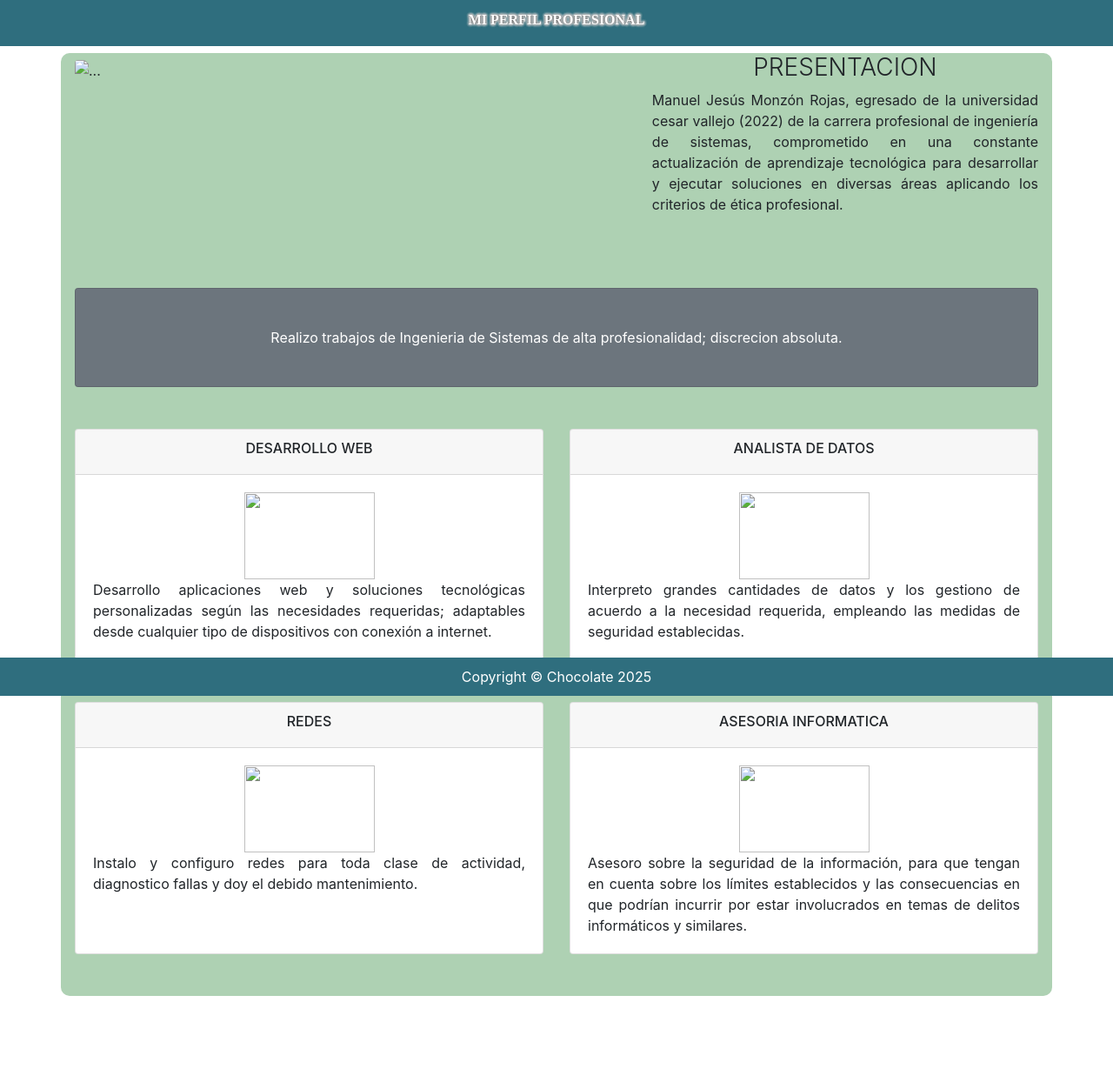
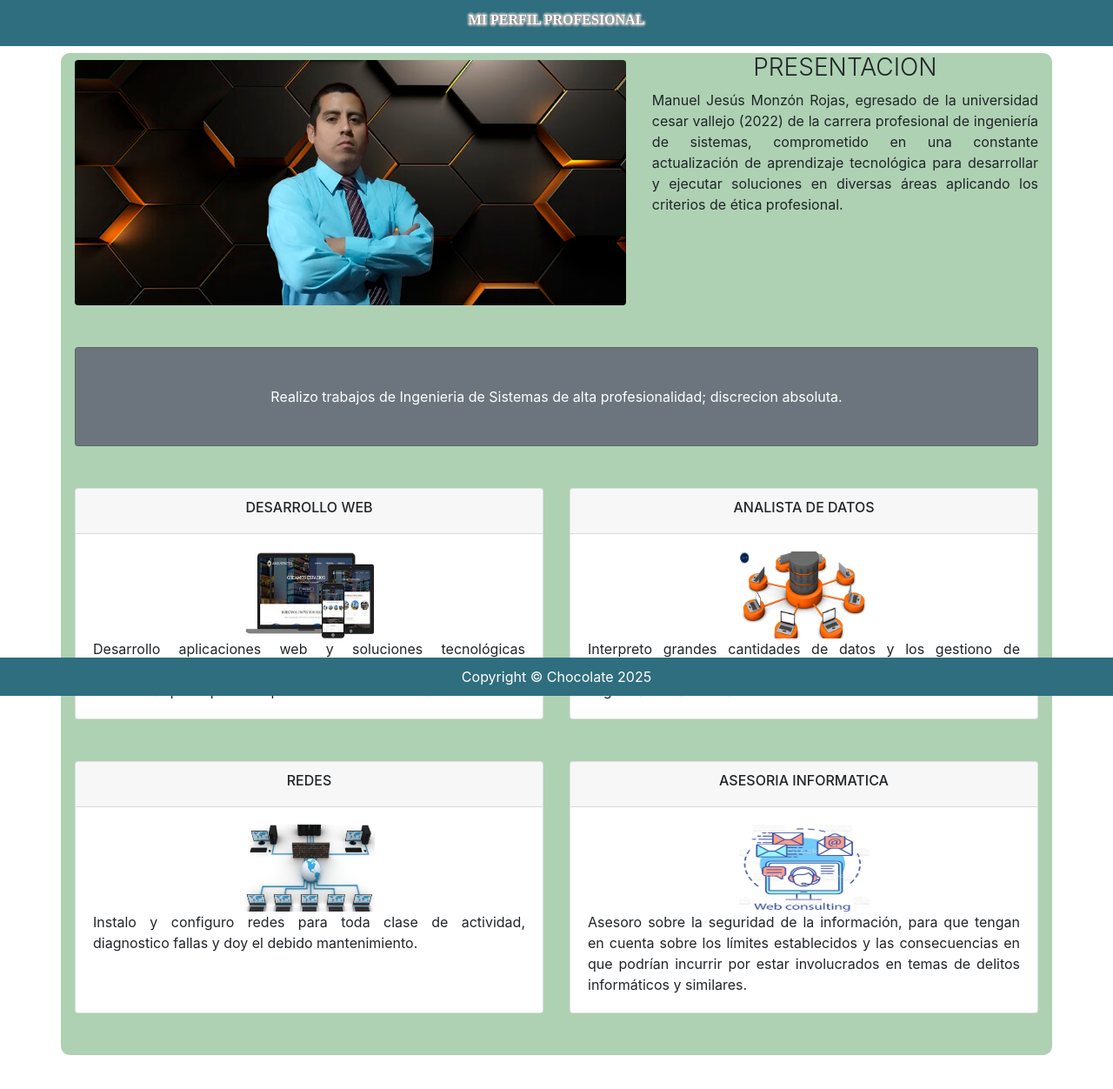
Before and after one commit to xmanuel150/mi_web, a plain HTML site: page index.html in a window 1280 px wide. Shown: the whole page at 87% size. Before the commit the page ends 1195 px from the top, so only its background shows below. Drawn offline with nearby package versions, Linux system fonts and the light colour scheme.

Commit message:
Update index.html

```diff
--- a/index.html
+++ b/index.html
@@ -71,7 +71,7 @@
         <!--<div class="row gx-4 gx-lg-2 align-items-center my-2">-->
         <div class="row my-2">
 
-            <div class="col-lg-7"><img class="img-fluid rounded my-2 mb-4 mb-lg-0" src="img/yo2.png" alt="..." />
+            <div class="col-lg-7"><img class="img-fluid rounded my-2 mb-4 mb-lg-0" src="yo2.png" alt="..." />
             </div>
 
 
@@ -109,7 +109,7 @@
                         <h6 class="text-center">DESARROLLO WEB</h6>
                     </div>
                     <div class="card-body">
-                        <center><img src=" img/web.jpg" width="150" height="100"></center>
+                        <center><img src="web.jpg" width="150" height="100"></center>
                         <p class="card-text" align="justify">
                             Desarrollo aplicaciones web y soluciones tecnológicas personalizadas según las necesidades requeridas; adaptables desde cualquier tipo de dispositivos con conexión a internet.
                         </p>
@@ -126,7 +126,7 @@
                         <h6 class="text-center">ANALISTA DE DATOS</h6>
                     </div>
                     <div class="card-body">
-                        <center><img src=" img/bd.jpg" width="150" height="100"></center>
+                        <center><img src="bd.jpg" width="150" height="100"></center>
                         <p class="card-text" align="justify">
                             Interpreto grandes cantidades de datos y los gestiono de acuerdo a la necesidad requerida,
                             empleando las medidas de seguridad establecidas.
@@ -145,7 +145,7 @@
                         <h6 class="text-center">REDES</h6>
                     </div>
                     <div class="card-body">
-                        <center><img src=" img/red.jpg" width="150" height="100"></center>
+                        <center><img src="red.jpg" width="150" height="100"></center>
                         <p class="card-text" align="justify">
                             Instalo y configuro redes para toda clase de actividad, diagnostico fallas y doy el debido mantenimiento.
                         </p>
@@ -164,7 +164,7 @@
                         <h6 class="text-center">ASESORIA INFORMATICA</h6>
                     </div>
                     <div class="card-body">
-                        <center><img src=" img/consulta.jpg" width="150" height="100"></center>
+                        <center><img src="consulta.jpg" width="150" height="100"></center>
                         <p class="card-text" align="justify">
                             Asesoro sobre la seguridad de la información, para que tengan en cuenta sobre los límites establecidos y las consecuencias en que podrían incurrir por estar involucrados en temas de delitos informáticos y similares.
                         </p>
@@ -187,7 +187,7 @@
     <!--
           <center>
             <a href="https://wa.me/51960755570?text=Hola%20quisiera%20obtener%20mas%20informacion">
-              <img src="img/w.png" width="40%" style="border-radius:10px">
+              <img src="w.png" width="40%" style="border-radius:10px">
             </a>
           </center>
                   -->
```
